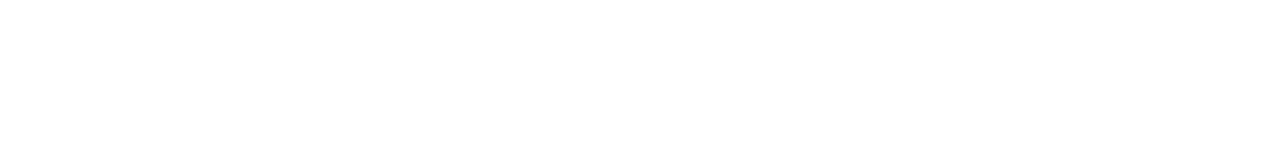
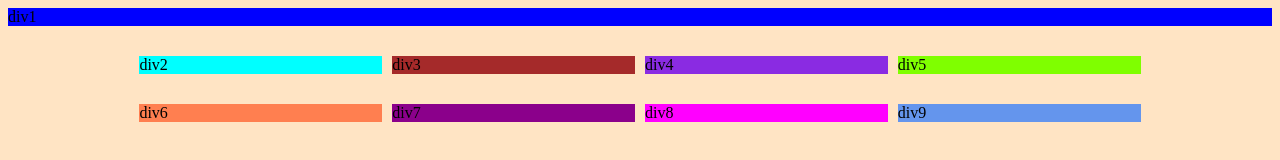
Before and after one commit to ju-nmd2022/wuid-project-group-22, a plain HTML site: page beef.html in a window 1280 px wide. Drawn offline with Linux system fonts and the light colour scheme.

Commit message:
back colors works yay!

```diff
--- a/beef.css
+++ b/beef.css
@@ -7,28 +7,41 @@
 }
 .div1 {
   grid-area: 1 / 1 / 2 / 7;
+  background-color: blue;
 }
 .div2 {
+  background-color: aqua;
   grid-area: 2 / 2 / 3 / 3;
 }
 .div3 {
   grid-area: 2 / 3 / 3 / 4;
+  background-color: brown;
 }
 .div4 {
   grid-area: 2 / 4 / 3 / 5;
+  background-color: blueviolet;
 }
 .div5 {
   grid-area: 2 / 5 / 3 / 6;
+  background-color: chartreuse;
 }
 .div6 {
   grid-area: 3 / 2 / 4 / 3;
+  background-color: coral;
 }
 .div7 {
   grid-area: 3 / 3 / 4 / 4;
+  background-color: darkmagenta;
 }
 .div8 {
   grid-area: 3 / 4 / 4 / 5;
+  background-color: fuchsia;
 }
 .div9 {
   grid-area: 3 / 5 / 4 / 6;
+  background-color: cornflowerblue;
 }
+
+* {
+  background-color: bisque;
+}
--- a/beef.html
+++ b/beef.html
@@ -4,19 +4,20 @@
     <meta charset="UTF-8" />
     <meta http-equiv="X-UA-Compatible" content="IE=edge" />
     <meta name="viewport" content="width=device-width, initial-scale=1.0" />
+    <link rel="stylesheet" href="beef.css" />
     <title>Document</title>
   </head>
   <body>
     <div class="parent">
-      <div class="div1"></div>
-      <div class="div2"></div>
-      <div class="div3"></div>
-      <div class="div4"></div>
-      <div class="div5"></div>
-      <div class="div6"></div>
-      <div class="div7"></div>
-      <div class="div8"></div>
-      <div class="div9"></div>
+      <div class="div1">div1</div>
+      <div class="div2">div2</div>
+      <div class="div3">div3</div>
+      <div class="div4">div4</div>
+      <div class="div5">div5</div>
+      <div class="div6">div6</div>
+      <div class="div7">div7</div>
+      <div class="div8">div8</div>
+      <div class="div9">div9</div>
     </div>
   </body>
 </html>
```
Also changed, not shown: index.html (+3 -1 lines).
